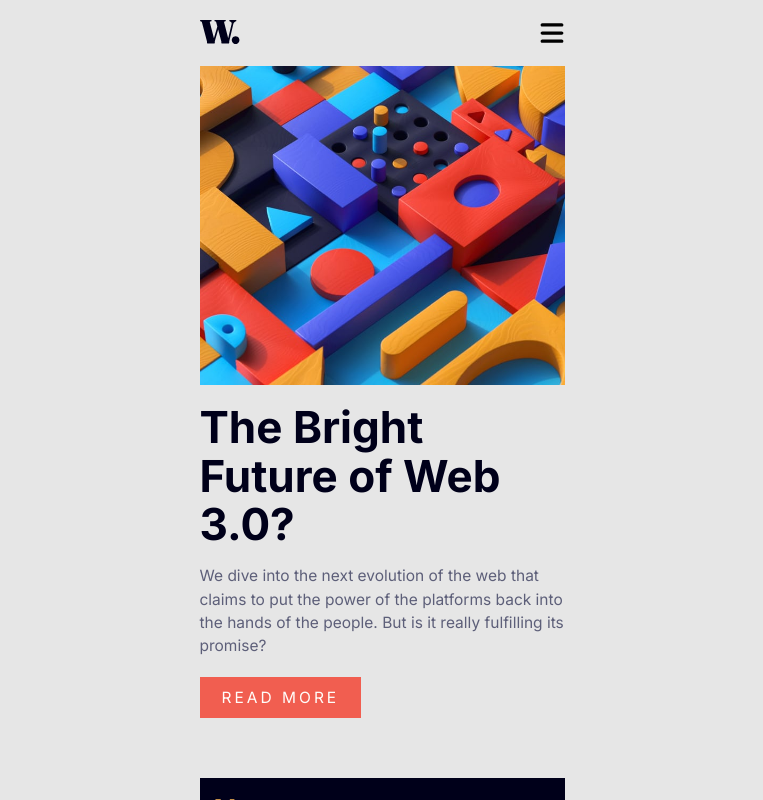
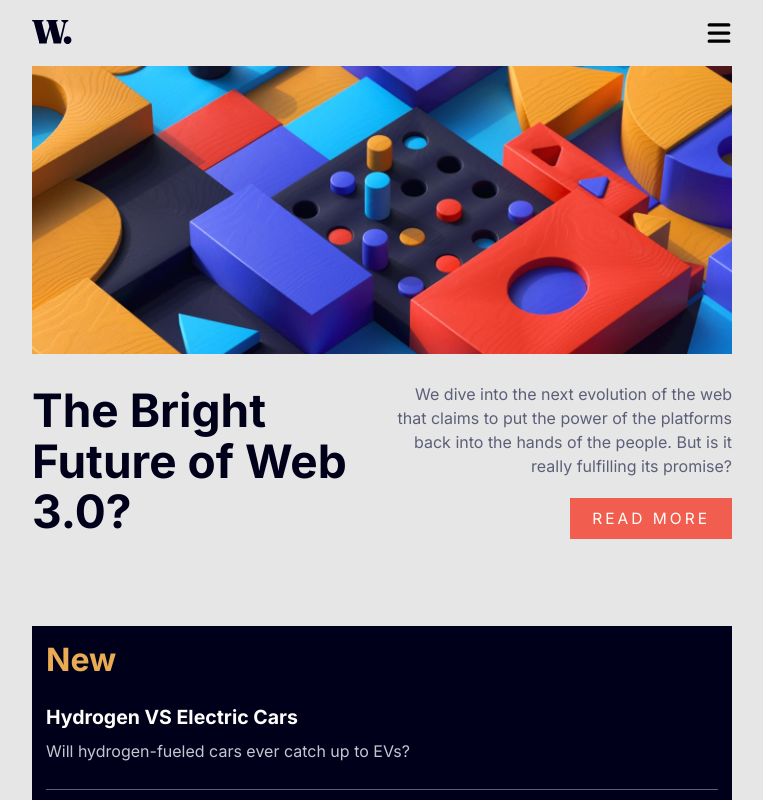
Before and after one commit to okayda/news-homepage, a plain HTML site: page index.html in a window 1280 px wide. Shown: the whole page, without its empty margins (258-1021 px from the left). Drawn offline with Linux system fonts and the light colour scheme; files whose address does not match are found by name.

Commit message:
Add main & secondary article U.I for tablet

```diff
--- a/css/layout.css
+++ b/css/layout.css
@@ -0,0 +1,53 @@
+@media (width >= 700px) {
+  /* Random classes */
+  .container-wrapper {
+    max-width: 700px;
+  }
+
+  p {
+    font-size: 1.6rem;
+  }
+
+  h2 {
+    font-size: 3.2rem;
+  }
+
+  h3 {
+    font-size: 1.95rem;
+  }
+  /* =========================== */
+
+  /* Main Article */
+  .main-article {
+    grid-template-columns: 1fr 1fr;
+    grid-template-rows: 1fr 1fr;
+    align-items: center;
+    gap: 0;
+
+    height: 50rem;
+  }
+
+  .main-article figure {
+    grid-column: 1 / 3;
+  }
+
+  .main-article-title {
+    grid-row: 2 / 3;
+
+    font-size: 4.6rem;
+  }
+
+  .main-article-descriptions {
+    grid-row: 2 / 3;
+
+    text-align: right;
+    align-items: flex-end;
+  }
+  /* =========================== */
+
+  /* Secondary Article */
+  .secondary-articles {
+    grid-template-columns: 1fr 1fr;
+  }
+  /* =========================== */
+}
--- a/css/reset.css
+++ b/css/reset.css
@@ -50,6 +50,10 @@ h3 {
   color: var(--very-dark-blue);
 }
 
+h2 {
+  font-size: 3rem;
+}
+
 h3 {
   font-size: 1.85rem;
 }
--- a/css/style.css
+++ b/css/style.css
@@ -108,12 +108,12 @@ header {
 
 /* Main Article [#2] */
 .main-article {
-  display: flex;
-  flex-direction: column;
+  display: grid;
+  grid-template-columns: 1fr;
   gap: 1.6rem;
 }
 
-.main-article-img {
+.main-article img {
   width: 100%;
   height: 100%;
 }
@@ -153,9 +153,8 @@ header {
   padding: 1.4rem;
 }
 
-.main-aside-title {
+.main-aside-wrapper h2 {
   color: var(--soft-orange);
-  font-size: 3rem;
 }
 
 .main-aside-article {
@@ -167,7 +166,7 @@ header {
   border-bottom: none;
 }
 
-.main-aside-link {
+.main-aside-link:link {
   display: flex;
   flex-direction: column;
   gap: 1rem;
@@ -186,8 +185,8 @@ header {
 
 /* Secondary Article [#4] */
 .secondary-articles {
-  display: flex;
-  flex-direction: column;
+  display: grid;
+  grid-template-columns: 1fr;
   gap: 2.4rem;
 
   counter-set: article-counter;
--- a/index.html
+++ b/index.html
@@ -12,6 +12,7 @@
     <link rel="stylesheet" href="./css/variables.css" />
     <link rel="stylesheet" href="./css//reset.css" />
     <link rel="stylesheet" href="./css/style.css" />
+    <link rel="stylesheet" href="./css/layout.css" />
 
     <title>News homepage</title>
 
@@ -69,11 +70,13 @@
             itemtype="https://schema.org/NewsArticle"
           >
             <figure>
-              <img
-                src="./assets/image-web-3-mobile.jpg"
-                alt="Web 3.0"
-                class="main-article-img"
-              />
+              <picture>
+                <source
+                  srcset="./assets/image-web-3-desktop.jpg"
+                  media="(min-width: 700px)"
+                />
+                <img src="./assets/image-web-3-mobile.jpg" alt="Web 3.0" />
+              </picture>
             </figure>
 
             <h1 class="main-article-title" itemprop="name">
@@ -93,7 +96,7 @@
 
           <aside class="main-aside">
             <div class="main-aside-wrapper">
-              <h2 class="main-aside-title">New</h2>
+              <h2>New</h2>
 
               <article
                 itemscope
```
